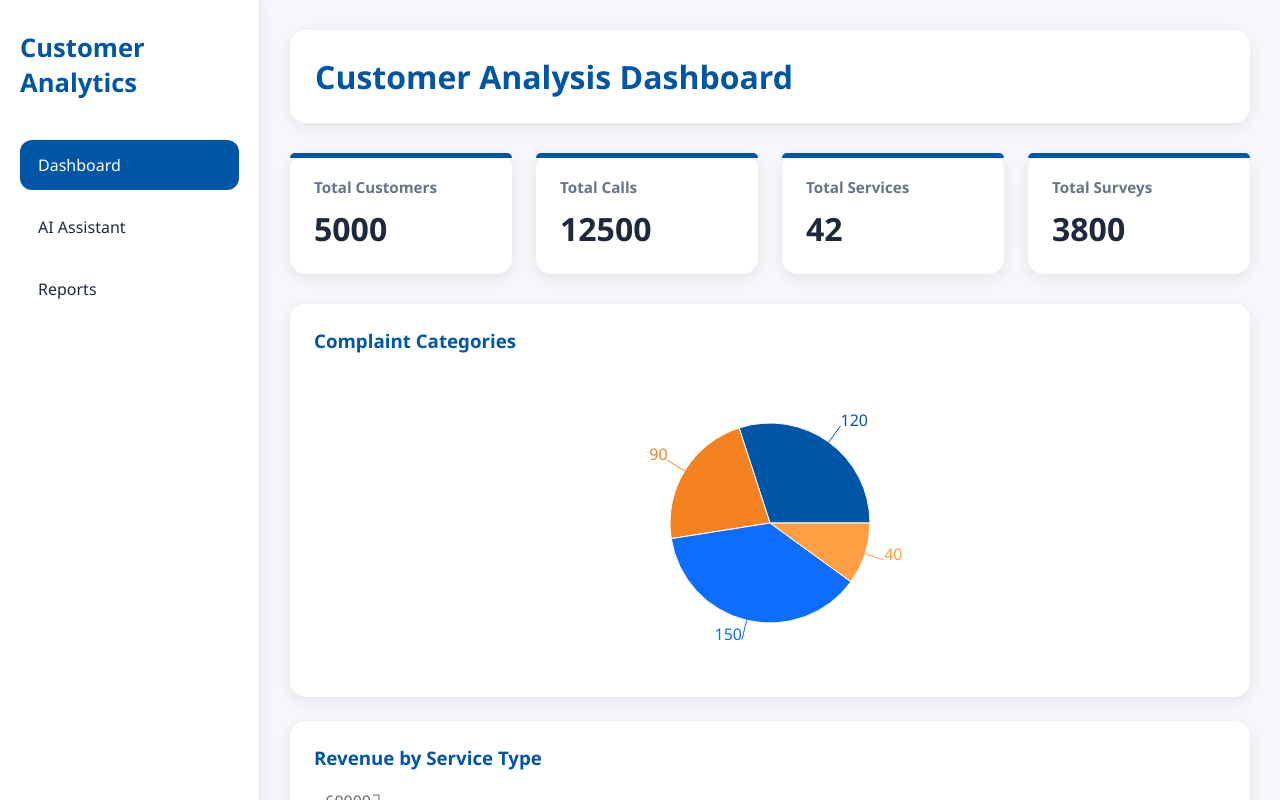
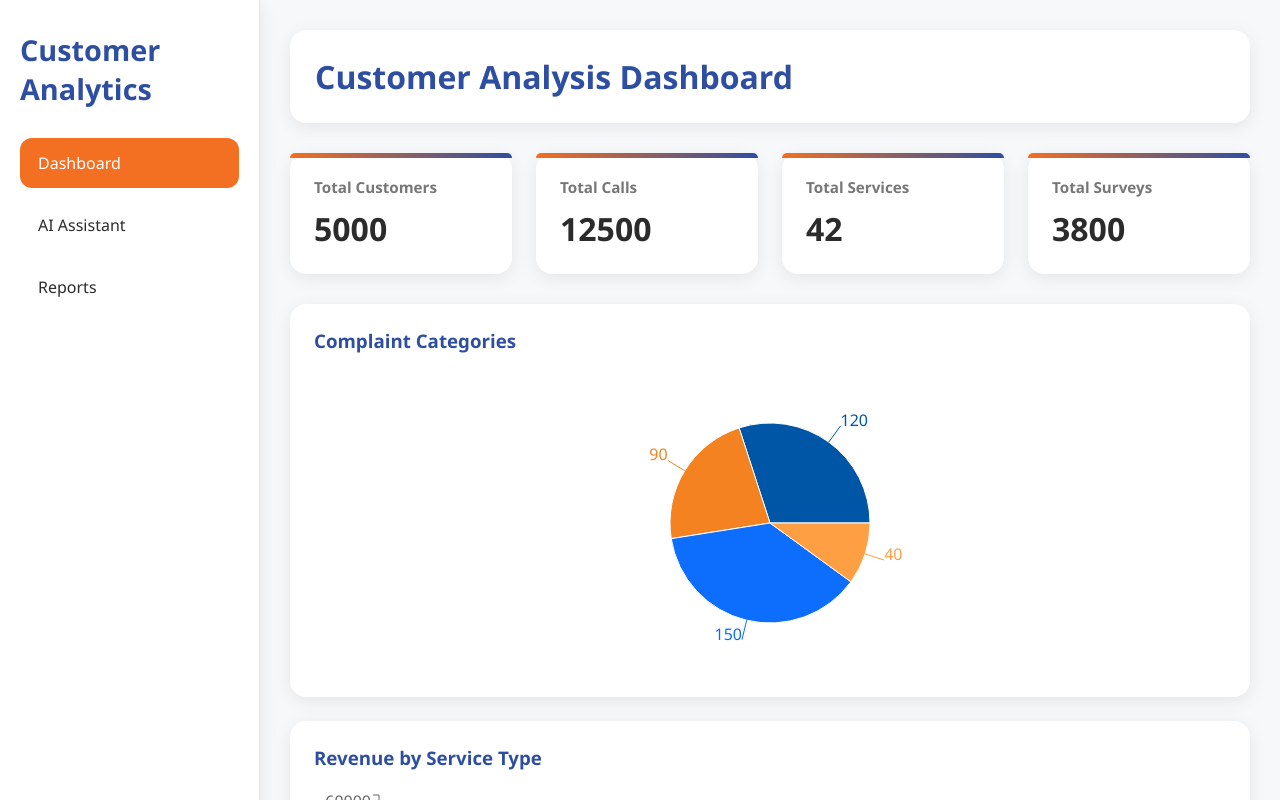
Before and after one commit to grvig/customer-analysis-project, a React (Vite) app in the folder tempapp/: page / in a window 1280 px wide. Shown: the top 800 px of the page. Built offline with nearby package versions, Linux system fonts and the light colour scheme.

Commit message:
Update dashboard styling to TVS theme

```diff
--- a/tempapp/src/index.css
+++ b/tempapp/src/index.css
@@ -6,22 +6,20 @@
 
 :root {
   --white: #ffffff;
-  --background: #f5f7fb;
+  --background: #f7f8fa;
 
-  --blue-primary: #0056a6;
-  --blue-secondary: #0d6efd;
-  --blue-light: #eaf3ff;
+  --tvs-blue: #2e4ea2;
+  --tvs-blue-light: #4f6bc6;
 
-  --orange-primary: #f58220;
-  --orange-secondary: #ff9f43;
-  --orange-light: #fff3e8;
+  --tvs-orange: #f36f21;
+  --tvs-orange-light: #ff8a42;
 
-  --text-primary: #1e293b;
-  --text-secondary: #64748b;
+  --text-primary: #2b2b2b;
+  --text-secondary: #777777;
 
-  --border: #e2e8f0;
+  --border: #dde3f0;
 
-  --shadow: 0 4px 16px rgba(0, 0, 0, 0.08);
+  --shadow: 0 4px 18px rgba(0, 0, 0, 0.08);
 
   --radius: 16px;
 }
@@ -50,9 +48,9 @@ body {
 }
 
 .sidebar h2 {
-  color: var(--blue-primary);
-  margin-bottom: 40px;
-  font-size: 1.6rem;
+  color: var(--tvs-blue);
+  margin-bottom: 8px;
+  font-size: 1.8rem;
   font-weight: 700;
 }
 
@@ -60,6 +58,7 @@ body {
   display: flex;
   flex-direction: column;
   gap: 12px;
+  margin-top: 30px;
 }
 
 .sidebar a {
@@ -72,12 +71,12 @@ body {
 }
 
 .sidebar a:hover {
-  background: var(--blue-light);
-  color: var(--blue-primary);
+  background: rgba(243, 111, 33, 0.08);
+  color: var(--tvs-orange);
 }
 
 .sidebar a.active {
-  background: var(--blue-primary);
+  background: var(--tvs-orange);
   color: white;
 }
 
@@ -103,8 +102,9 @@ body {
 }
 
 .header h1 {
-  color: var(--blue-primary);
+  color: var(--tvs-blue);
   font-size: 2rem;
+  font-weight: 700;
 }
 
 /* ==========================
@@ -127,7 +127,7 @@ body {
 }
 
 .summary-card:hover {
-  transform: translateY(-5px);
+  transform: translateY(-6px);
 }
 
 .summary-card::before {
@@ -135,9 +135,16 @@ body {
   position: absolute;
   top: 0;
   left: 0;
+
   height: 5px;
   width: 100%;
-  background: var(--blue-primary);
+
+  background: linear-gradient(
+    90deg,
+    var(--tvs-orange),
+    var(--tvs-blue)
+  );
+
   border-radius: 16px 16px 0 0;
 }
 
@@ -171,8 +178,9 @@ body {
 }
 
 .chart-card h3 {
-  color: var(--blue-primary);
+  color: var(--tvs-blue);
   margin-bottom: 20px;
+  font-weight: 700;
 }
 
 /* ==========================
@@ -194,7 +202,7 @@ select {
 input:focus,
 select:focus {
   outline: none;
-  border-color: var(--blue-primary);
+  border-color: var(--tvs-blue);
 }
 
 /* ==========================
@@ -202,7 +210,7 @@ select:focus {
 ========================== */
 
 button {
-  background: var(--blue-primary);
+  background: var(--tvs-orange);
   color: white;
   border: none;
   padding: 12px 20px;
@@ -214,7 +222,7 @@ button {
 }
 
 button:hover {
-  background: #00488c;
+  background: #dd5d14;
 }
 
 button:disabled {
@@ -222,14 +230,12 @@ button:disabled {
   cursor: not-allowed;
 }
 
-/* Optional Orange Button */
-
 .orange-btn {
-  background: var(--orange-primary);
+  background: var(--tvs-orange);
 }
 
 .orange-btn:hover {
-  background: #d96f11;
+  background: #dd5d14;
 }
 
 /* ==========================
@@ -245,7 +251,7 @@ button:disabled {
 }
 
 .result-box h3 {
-  color: var(--orange-primary);
+  color: var(--tvs-orange);
   margin-top: 15px;
   margin-bottom: 8px;
 }
```
